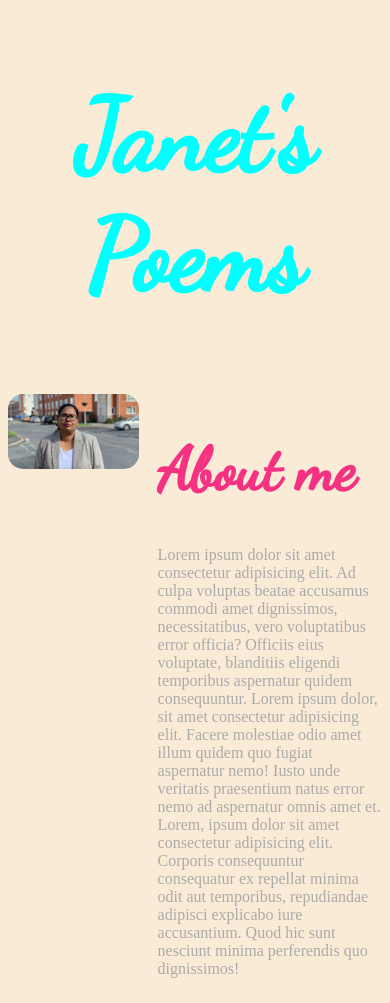
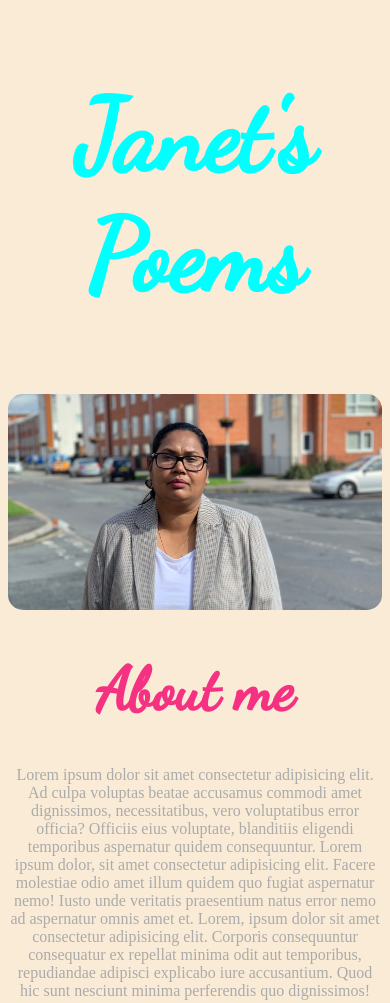
Before and after one commit to jomit1612/Poems, a website: page index.html in a window 390 px wide. Shown: the top 1003 px of the page. Drawn offline with Linux system fonts and the light colour scheme.

Commit message:
more css

```diff
--- a/styles.css
+++ b/styles.css
@@ -117,4 +117,22 @@
     max-width: 100%;
     text-align: center;
   }
+  .card {
+    align-items: center;
+    text-align: center;
+    justify-content: center;
+  }
+  .about-col-1 {
+    align-items: center;
+    text-align: center;
+    justify-content: center;
+    flex-basis: 100%;
+  }
+  .about-col-2 {
+    align-items: center;
+    text-align: center;
+    justify-content: center;
+    flex-basis: 100%;
+    max-width: 100%;
+  }
 }
```
